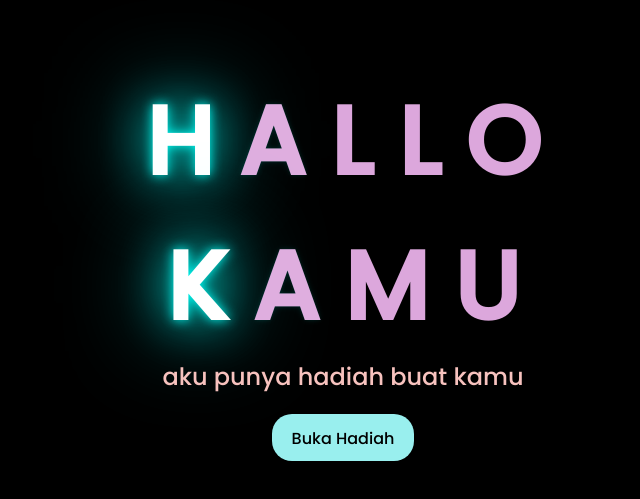
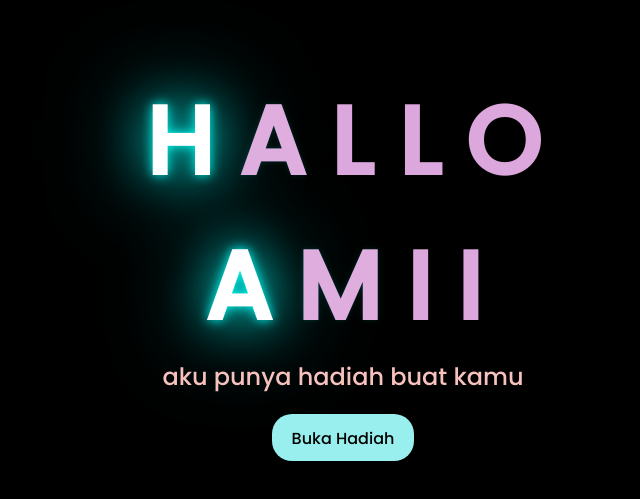
Before and after one commit to agungr23/flower, a plain HTML site: page index.html in a window 1280 px wide. Shown: the part 143-642 px from the top of the page, without its empty margins (305-945 px from the left). Drawn offline with Linux system fonts and the light colour scheme.

Commit message:
Update index.html

```diff
--- a/index.html
+++ b/index.html
@@ -19,10 +19,10 @@
     </div>
     <div class="greetings">
 
-        <span>K</span>
         <span>A</span>
         <span>M</span>
-        <span>U</span>
+        <span>I</span>
+        <span>I</span>
     </div>
 
     <div class="description">
```
